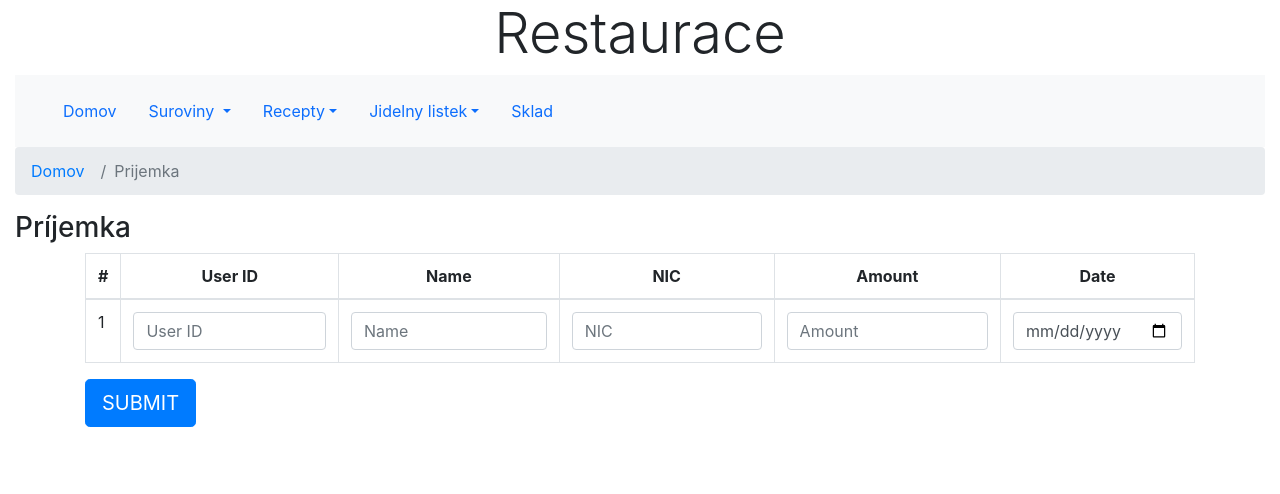
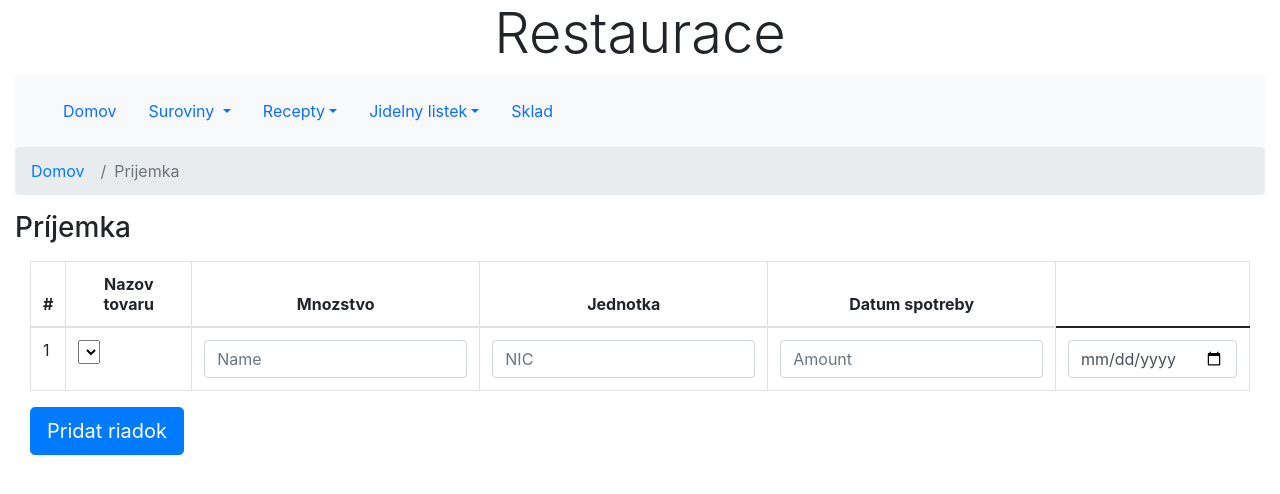
Before and after one commit to samod1/restauracia, a PHP site: page /prijemka.php in a window 1280 px wide. Shown: the top 494 px of the page. Run offline with PHP 8.4, Linux system fonts and the light colour scheme; data that the repository does not hold is empty; some libraries are stand-ins or nearby versions.

Commit message:
Novy riadok produktu v prijemke

```diff
--- a/prijemka.php
+++ b/prijemka.php
@@ -9,7 +9,8 @@ include "widgets/navbar.php";
 <h3>Príjemka</h3>
 <script src="https://code.jquery.com/jquery-3.2.1.js"></script>
 
-<div class="container">
+<div class="container-fluid">
+    <label></label>
     <div class="row clearfix">
         <div class="col-md-12 column">
             <table class="table table-bordered table-hover" id="tab_logic">
@@ -19,19 +20,16 @@ include "widgets/navbar.php";
                         #
                     </th>
                     <th class="text-center">
-                        User ID
+                        Nazov tovaru
                     </th>
                     <th class="text-center">
-                        Name
+                        Mnozstvo
                     </th>
                     <th class="text-center">
-                        NIC
+                        Jednotka
                     </th>
                     <th class="text-center">
-                        Amount
-                    </th>
-                    <th class="text-center">
-                        Date
+                        Datum spotreby
                     </th>
                 </tr>
                 </thead>
@@ -41,7 +39,9 @@ include "widgets/navbar.php";
                         1
                     </td>
                     <td>
-                        <input type="text" name='uid' placeholder='User ID' class="form-control" />
+                        <select>
+                            <option></option>
+                        </select>
                     </td>
                     <td>
                         <input type="text" name='uname' placeholder='Name' class="form-control" />
@@ -61,14 +61,19 @@ include "widgets/navbar.php";
             </table>
         </div>
     </div>
-    <button id="add_row" class="btn btn-primary btn-lg pull-left">SUBMIT</button>
+    <button id="add_row" class="btn btn-primary btn-lg pull-left">Pridat riadok</button>
 
     <script>
         $(document).ready(function() {
             var i = 1;
             $("#add_row").click(function() {
                 $('tr').find('input').prop('disabled',true)
-                $('#addr' + i).html("<td>" + (i + 1) + "</td><td><input type='text' name='uid" + i + "'  placeholder='User ID' class='form-control input-md'/></td><td><input type='text' name='uname" + i + "' placeholder='Name' class='form-control input-md'/></td><td><input type='text' name='nic" + i + "' placeholder='NIC' class='form-control input-md'/></td><td><input type='text' name='amount" + i + "' placeholder='Amount' class='form-control input-md'/></td><td><input type='date' name='dt" + i + "' placeholder='Date' class='form-control input-md'/></td>");
+                $('#addr' + i).html("<td>" + (i + 1) + "</td>" +
+                    "<td><input type='text' name='uid" + i + "'  placeholder='User ID' class='form-control input-md'/></td>" +
+                    "<td><input type='text' name='uname" + i + "' placeholder='Name' class='form-control input-md'/></td>" +
+                    "<td><input type='text' name='nic" + i + "' placeholder='NIC' class='form-control input-md'/></td>" +
+                    "<td><input type='text' name='amount" + i + "' placeholder='Amount' class='form-control input-md'/></td>" +
+                    "<td><input type='date' name='dt" + i + "' placeholder='Date' class='form-control input-md'/></td>");
 
                 $('#tab_logic').append('<tr id="addr' + (i + 1) + '"></tr>');
                 i++;
```
